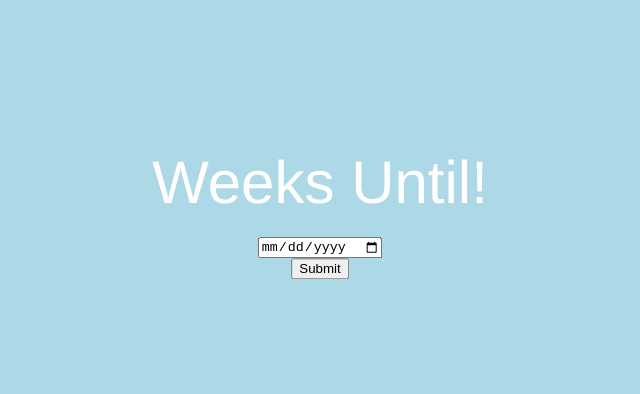
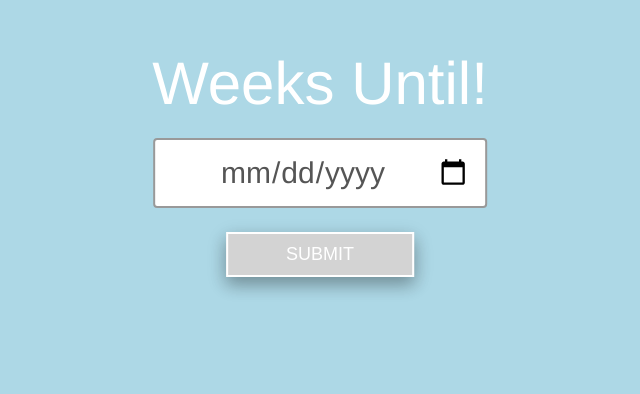
Before and after one commit to CraigRodrigues/weeks-until, a plain HTML site: page index.html in a window 1280 px wide. Shown: the part 190-584 px from the top of the page, without its empty margins (320-960 px from the left). Drawn offline with Linux system fonts and the light colour scheme.

Commit message:
Button styling and date input styling and output styling

```diff
--- a/index.html
+++ b/index.html
@@ -10,8 +10,12 @@
   <div class="weeksUntil">
     <h1>Weeks Until!</h1>
   </div>
-  <div class="date"><input id="dateInputField" type="date" /></div>
-  <div class="button"><button type="button" onclick="myFunction()">Submit</button></div>
+  <div class="date">
+    <input id="dateInputField" type="date">
+  </div>
+  <div class="inputButton">
+    <button type="submit" onclick="myFunction()">SUBMIT</button>
+  </div>
   <div class="output"><p id="weeksOutput"></p></div>
 </div>
 
@@ -40,6 +44,56 @@
     font-weight: 100;
   }
 
+  input[type=date] {
+    font-family:'helvetica neue', serif;
+    font-weight: 100;
+    width: 300px;
+    padding: 15px;
+    margin-bottom: 20px;
+    border: 2px solid #999;
+    border-radius: 4px;
+    font-size: 30px;
+    color: #555;
+    text-align: center;
+  }
+
+  input[type=date]:focus {
+    outline: none;
+    border: 2px solid #888;
+  }
+
+  button {
+    outline: none;
+    width: 50%;
+    padding: 10px 25px;
+    text-decoration: none;
+    margin: 4px 2px;
+    cursor: pointer;
+    font-size: 18px;
+    background-color: lightgray;
+    border: 2px solid white;
+    color: white;
+    box-shadow: 0 8px 16px 0 rgba(0,0,0,0.2), 0 6px 20px 0 rgba(0,0,0,0.19);
+  }
+
+  button:hover {
+    outline: none;
+    transition-duration: 0.25s;
+    background-color: white;
+    color: #999;
+  }
+
+  .output {
+    margin: 30px
+  }
+
+  p {
+    height: 50px;
+    margin: 0;
+    font-size: 40px;
+    font-weight: 100;
+  }
+
 </style>
 
 <script>
@@ -62,7 +116,7 @@
 
       if ((end.getTime() - start.getTime()) >= 0) {
         document.getElementById("weeksOutput").innerHTML = Math.ceil((end.getTime() - start.getTime()) / (oneWeek)) + " weeks left!";
-        console.log(Math.ceil((end.getTime() - start.getTime()) / (oneWeek)) + " weeks left!");
+        console.log(Math.ceil((end.getTime() - start.getTime()) / (oneWeek)) + " Weeks Left!");
       }
     }
 
```
